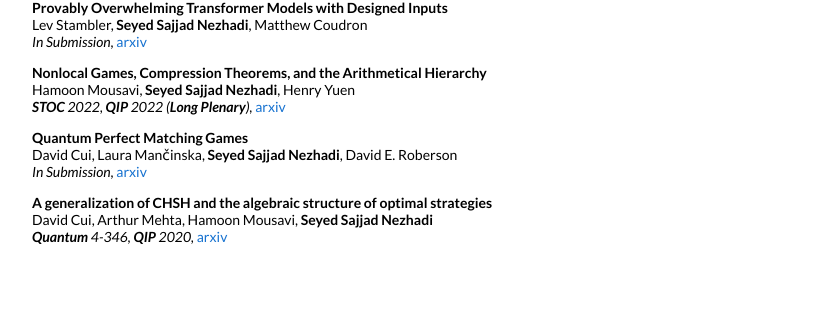
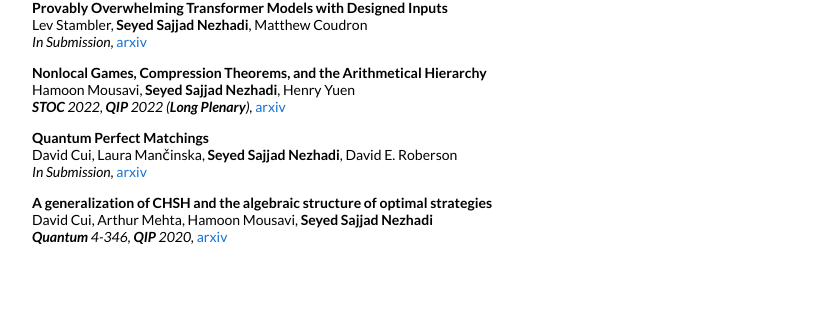
Before and after one commit to sajjad-nezhadi/sajjad-nezhadi.github.io, a Jekyll site: the page built from _posts/2025-02-02-AI.markdown, in a window 1280 px wide. Shown: the part 387-709 px from the top of the page, without its empty margins (228-1051 px from the left). Built offline with Jekyll 4.4.1, drawn with Linux system fonts in a browser that asks for light colours; nearby versions of some CDN libraries; a style sheet for code colours, icons or effects is not loaded.

Commit message:
Add files via upload

```diff
--- a/_posts/2023-04-02-qpm.markdown
+++ b/_posts/2023-04-02-qpm.markdown
@@ -1,6 +1,6 @@
 ---
 layout: post
-title:  "Quantum Perfect Matching Games"
+title:  "Quantum Perfect Matchings"
 date:   2023-04-02
 image: /images/r2.jpg
 categories: research
```
